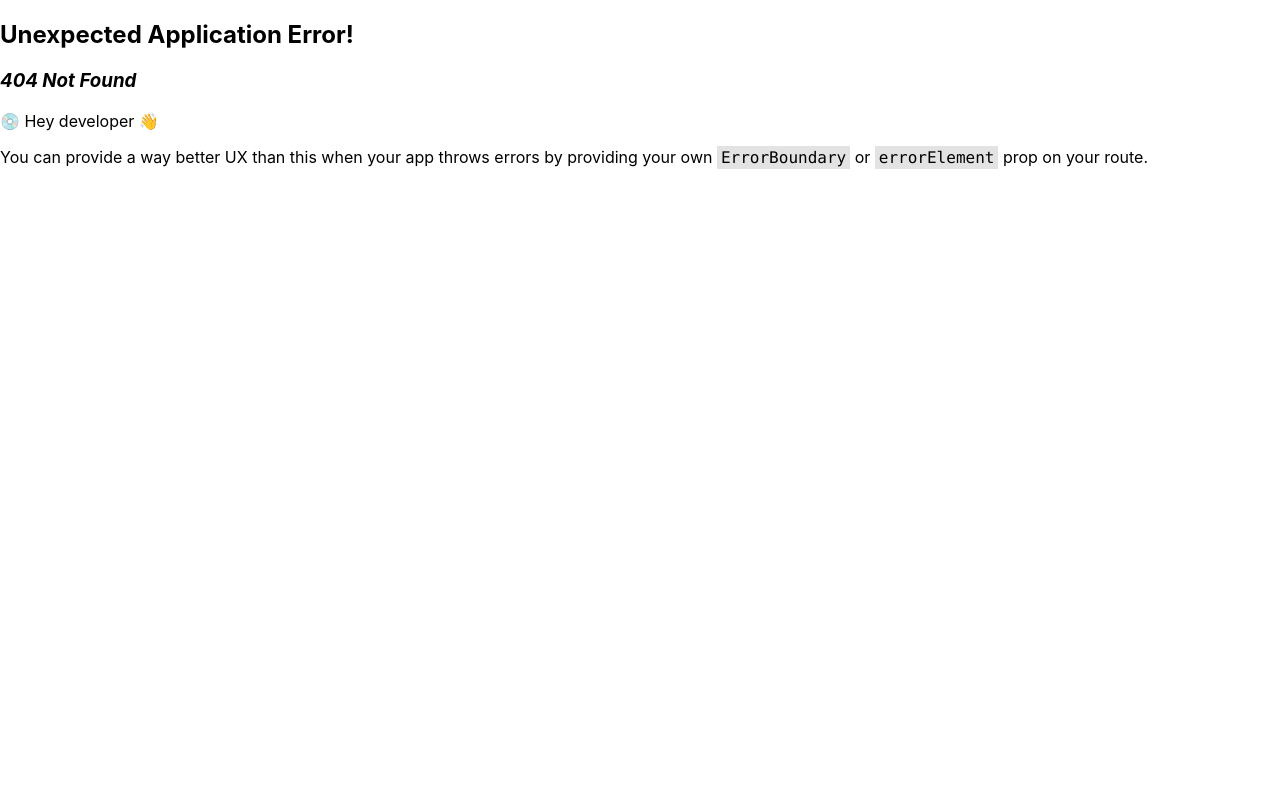
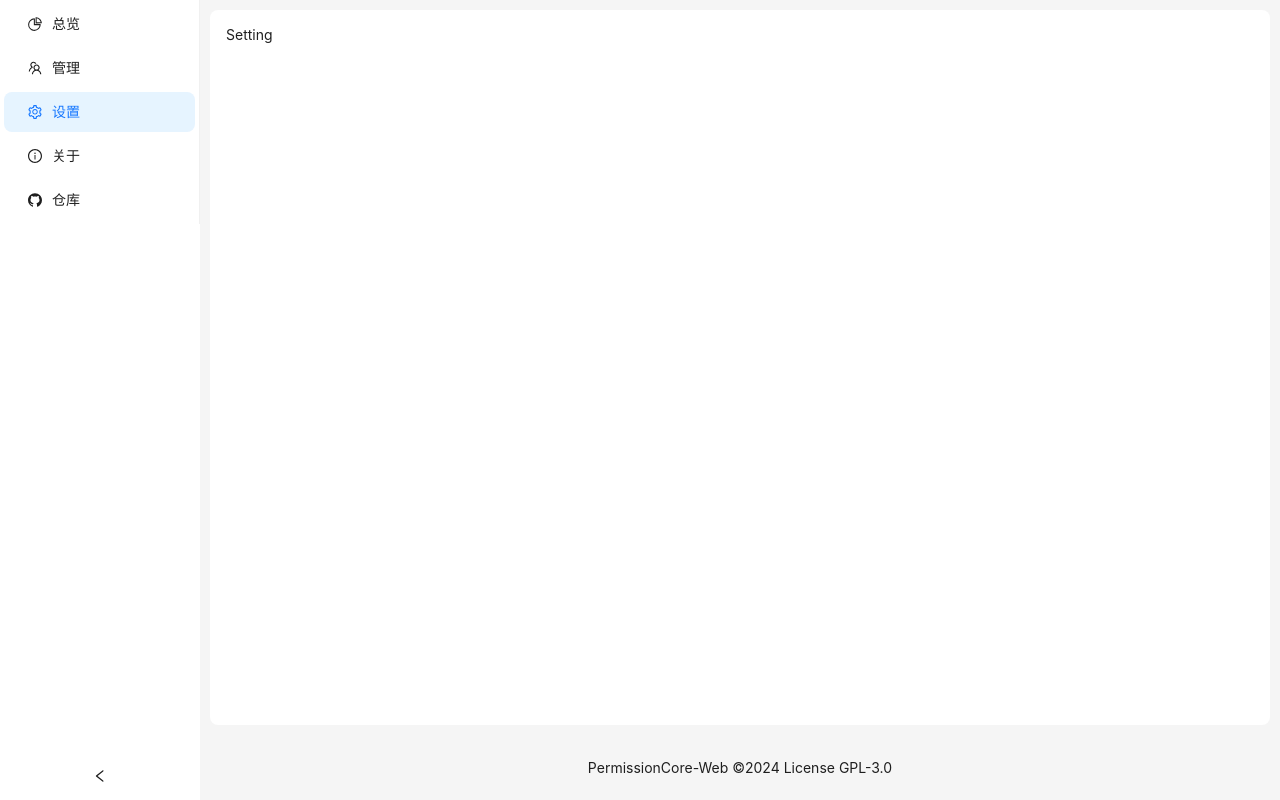
Before and after one commit to engsr6982/PermissionCore-Web, a React (Create React App) app: page /Setting in a window 1280 px wide. Before the commit this address had no page. Built offline with nearby package versions, Linux system fonts and the light colour scheme.

Commit message:
fixed sidebar

```diff
--- a/src/App.tsx
+++ b/src/App.tsx
@@ -1,18 +1,17 @@
-import React, { SetStateAction, useEffect, useState } from "react";
+import React, { useEffect, useState } from "react";
 import {
   PieChartOutlined,
   TeamOutlined,
-  UserOutlined,
-  SettingFilled,
-  HomeOutlined,
-  LinkOutlined,
+  InfoCircleOutlined,
+  SettingOutlined,
+  GithubOutlined,
 } from "@ant-design/icons";
 import type { MenuProps } from "antd";
-import { Breadcrumb, Layout, Menu, theme } from "antd";
+import { Layout, Menu, theme } from "antd";
 import { Outlet, useLocation } from "react-router";
 import { NavLink } from "react-router-dom";
 
-const { Header, Content, Footer, Sider } = Layout;
+const { Content, Footer, Sider } = Layout;
 
 type MenuItem = Required<MenuProps>["items"][number];
 
@@ -31,8 +30,15 @@ function getItem(
 }
 
 const menuItems: MenuItem[] = [
-  getItem("Home", "/Home", <HomeOutlined />),
-  getItem("Links", "/Links", <LinkOutlined />),
+  getItem("总览", "/Home", <PieChartOutlined />),
+  getItem("管理", "/Manager", <TeamOutlined />),
+  getItem("设置", "/Setting", <SettingOutlined />),
+  getItem("关于", "/About", <InfoCircleOutlined />),
+  getItem(
+    "仓库",
+    "https://github.com/engsr6982/PermissionCore-Web",
+    <GithubOutlined />
+  ),
 ];
 
 const App = () => {
@@ -55,9 +61,9 @@ const App = () => {
         collapsible
         theme="light"
         collapsed={collapsed}
+        collapsedWidth={55}
         onCollapse={(value) => setCollapsed(value)}
       >
-        <div className="demo-logo-vertical" />
         <Menu
           theme="light"
           defaultSelectedKeys={["/Home"]}
@@ -66,13 +72,12 @@ const App = () => {
           items={menuItems}
         />
       </Sider>
-      <Layout>
-        <Header style={{ padding: 0, background: colorBgContainer }} />
-        <Content style={{ margin: "16px 16px" }}>
+      <Layout style={{ height: "100vh" }}>
+        <Content style={{ margin: "10px" }}>
           <div
             style={{
-              padding: 24,
-              minHeight: 360,
+              padding: 16,
+              height: "100%",
               background: colorBgContainer,
               borderRadius: borderRadiusLG,
             }}
--- /dev/null
+++ b/src/Pages/About.tsx
@@ -0,0 +1,7 @@
+import React from "react";
+
+const About = () => {
+  return <>这是 About 页面</>;
+};
+
+export default About;
--- a/src/Pages/Links.tsx
+++ /dev/null
@@ -1,9 +0,0 @@
-import React from 'react';
-
-const Links = () => {
-    return <>
-        这是 Links 页面
-    </>
-}
-
-export default Links;
--- /dev/null
+++ b/src/Pages/Manager.tsx
@@ -0,0 +1,11 @@
+import React from "react";
+
+const Manager = () => {
+  return (
+    <>
+      <h1>Manager Page</h1>
+    </>
+  );
+};
+
+export default Manager;
--- /dev/null
+++ b/src/Pages/Setting.tsx
@@ -0,0 +1,5 @@
+const Setting = () => {
+  return <div>Setting</div>;
+};
+
+export default Setting;
```
Also changed, not shown: src/index.tsx (+22 -11 lines).
